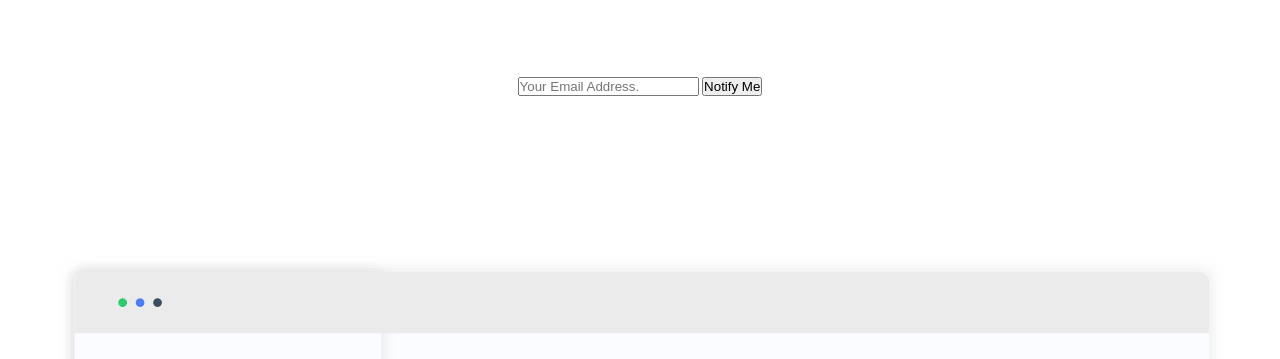
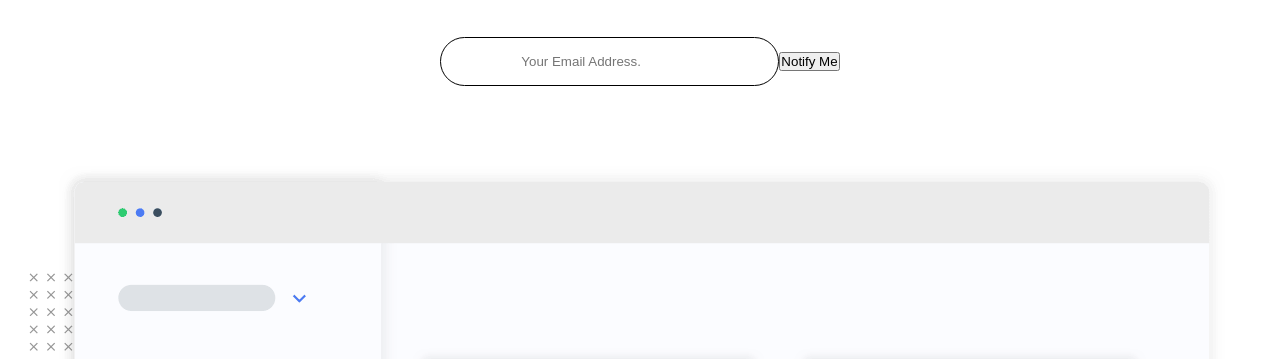
Before and after one commit to Skyz03/Ping-Coming-Soon, a plain HTML site: page index.html in a window 1280 px wide. Shown: the part 367-726 px from the top of the page. Drawn offline with nearby package versions, Linux system fonts and the light colour scheme.

Commit message:
Updates in the content

```diff
--- a/index.html
+++ b/index.html
@@ -30,7 +30,7 @@
     </div>
 
     <div class="email-input">
-      <input class="email-input" type="email" name="email" placeholder="Your Email Address.">
+      <input class="emailz" type="email" name="email" placeholder="Your Email Address.">
       <button class="notify-btn"> Notify Me</button>
     </div>
 
--- a/styles.css
+++ b/styles.css
@@ -37,6 +37,16 @@ nav {
 
 .email-input {
   margin: 5vh 0 10vh 0;
+  display: flex;
+  flex-direction: row;
+  align-items: center;
+  justify-content: space-evenly;
+}
+
+.emailz {
+  padding: 1rem 5rem;
+  border-radius: 5rem;
+  border: 1px solid;
 }
 
 .attribution {
```
